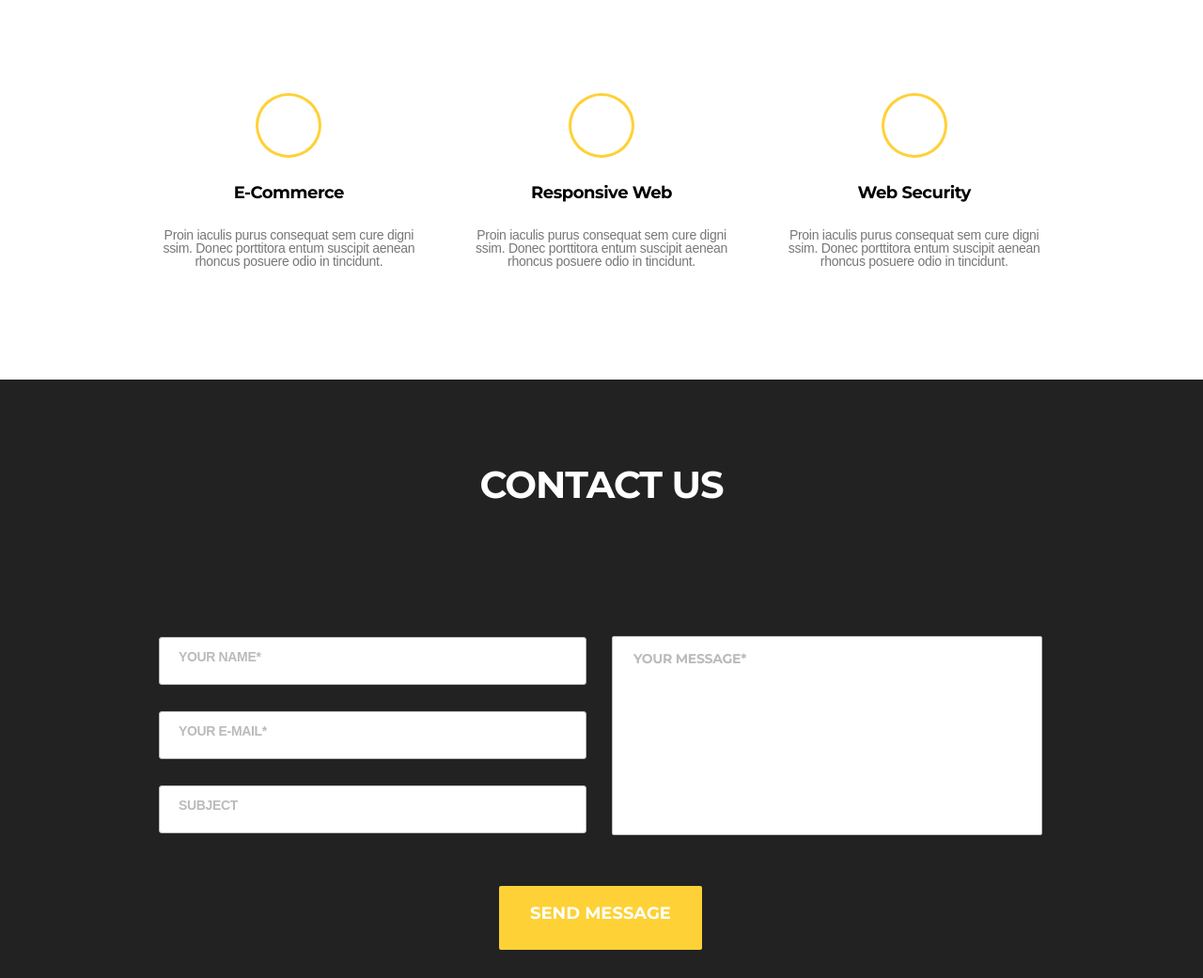
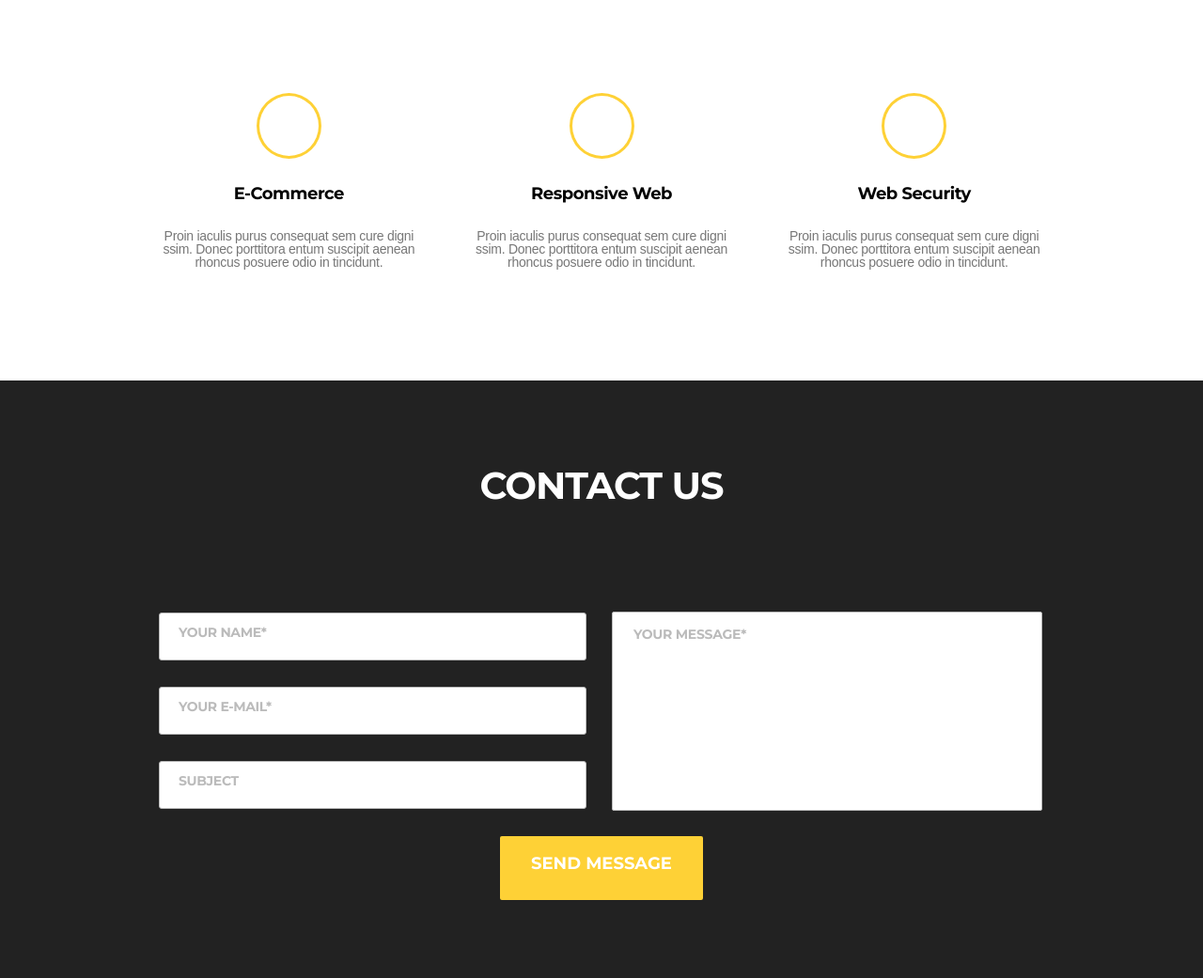
Before and after one commit to gitMaks-AM-0813/Golden, a plain HTML site: page index.html in a window 1280 px wide. Shown: the part 259-1300 px from the top of the page at 94% size. Drawn offline with Linux system fonts and the light colour scheme; a web font is replaced by a local one.

Commit message:
final fix

```diff
--- a/index.html
+++ b/index.html
@@ -46,9 +46,11 @@
         <h2 class="services-title">SERVICES</h2>
         <ul class="services-list">
           <li class="services-item">
+            <div class="icon-wrapper">
             <svg class="icon-basket">
               <use href="./icons/symbol-defs.svg#icon-basket">
             </svg>
+            </div>
             <h3 class="services-subtitle">E-Commerce</h3>
             <p class="services-desc">
               Proin iaculis purus consequat sem cure digni ssim. Donec
@@ -57,9 +59,11 @@
             </p>
           </li>
           <li class="services-item">
+            <div class="icon-wrapper">
             <svg class="icon-computer">
               <use href="./icons/symbol-defs.svg#icon-computer">
             </svg>
+            </div>
             <h3 class="services-subtitle">Responsive Web</h3>
             <p class="services-desc">
               Proin iaculis purus consequat sem cure digni ssim. Donec
@@ -68,9 +72,11 @@
             </p>
           </li>
           <li class="services-item">
+            <div class="icon-wrapper">
             <svg class="icon-lock">
               <use href="./icons/symbol-defs.svg#icon-lock"></use>
             </svg>
+            </div>
             <h3 class="services-subtitle">Web Security</h3>
             <p class="services-desc">
               Proin iaculis purus consequat sem cure digni ssim. Donec
--- a/style.css
+++ b/style.css
@@ -49,7 +49,7 @@ body {
     color: var(--header-text);
     font-size: 14px;
     padding: 10px;
-    letter-spacing: 0;
+
 }
 
 .services {
@@ -82,36 +82,35 @@ body {
 }
 
 .icon-basket {
-    fill: var(--header-text);
     padding: 13px;
-    border: 3px solid var(--header-text);
-    border-radius: 100%;
     width: 70px;
     height: 69px;
-    margin: 0 auto;
+    display: flex;
+    justify-content: center;
     fill: var(--header-text);
 }
 
 .icon-lock {
-    fill: var(--header-text);
     padding: 13px;
-    border: 3px solid var(--header-text);
-    border-radius: 100%;
     width: 70px;
     height: 69px;
-    margin: 0 auto;
+
     fill: var(--header-text);
 }
 
 .icon-computer {
+    padding: 13px;
+    width: 70px;
+    height: 69px;
+
     fill: var(--header-text);
-    padding: 13px;
+}
+.icon-wrapper{
     border: 3px solid var(--header-text);
     border-radius: 100%;
-    width: 70px;
-    height: 69px;
+    width: 69px;
+    height: 70px;
     margin: 0 auto;
-    fill: var(--header-text);
 }
 
 .services-subtitle {
@@ -122,8 +121,6 @@ body {
 }
 
 .services-desc {
-
-
     font-size: 14px;
     letter-spacing: -0.02em;
     text-align: center;
@@ -142,7 +139,7 @@ body {
 .contact-container {
     display: flex;
     flex-direction: column;
-    gap: 27px;
+
 }
 
 .contact {
@@ -169,12 +166,7 @@ body {
     padding-top: 114px;
 }
 
-.contact-wrapper {
-    display: flex;
-    gap: 27px;
-    align-items: center;
 
-}
 
 .contact-input {
     color: var(--placeholder-color);
@@ -191,7 +183,7 @@ body {
 
 input::placeholder {
     color: var(--placeholder-color);
-    color: var(--placeholder-color);
+    font-family: var(--font-family);
     font-size: 14px;
     font-weight: 700;
     line-height: 100%;
@@ -204,11 +196,11 @@ input::placeholder {
     letter-spacing: -0.35px;
     font-weight: 700;
     white-space: nowrap;
-
+    font-family: var(--font-family);
 }
 
 .contact-textarea {
-    padding: 14px 0 0 22px;
+    padding: 14px 22px 14px 22px;
     border: 1px solid;
     border-color: var(--placeholder-color);
     border-radius: 2px;
@@ -218,35 +210,39 @@ input::placeholder {
 }
 
 .contact-button {
-    margin: 0 auto;
+
     background-color: var(--header-text);
     color: var(--contact-title);
     font-size: 18px;
     font-weight: 700;
-    letter-spacing: 0px;
+
     padding: 18px 33px 28px 33px;
     border: 0;
     cursor: pointer;
-    margin-top: 27px;
+
     font-family: var(--font-family);
     border-radius: 2px;
+    margin: 0 auto;
 }
-.input-wrapper{
+
+.input-wrapper {
     display: flex;
     flex-direction: column;
     gap: 28px;
     margin-right: 27px;
     align-items: center;
 }
-.textarea-wrapper{
+
+.textarea-wrapper {
     display: flex;
     align-items: center;
 
 }
-.contact-textarea::placeholder{
+
+.contact-textarea::placeholder {
     font-family: var(--font-family);
-font-weight: 700;
-font-size: 14px;
-letter-spacing: -0.02em;
-text-transform: uppercase;
+    font-weight: 700;
+    font-size: 14px;
+    letter-spacing: -0.02em;
+    text-transform: uppercase;
 }
```
